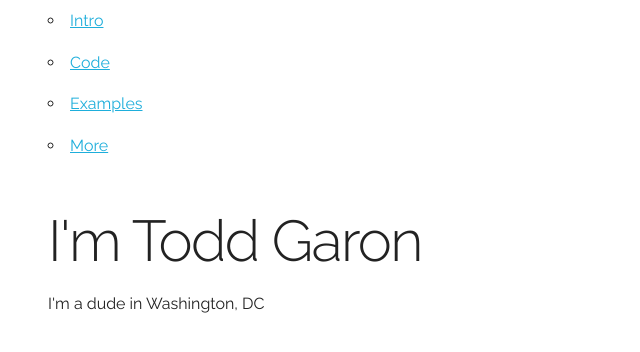
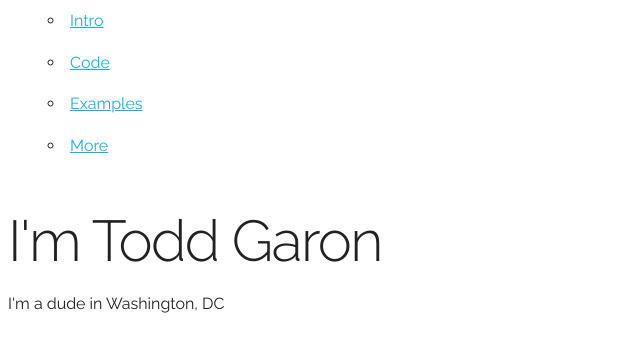
Before and after one commit to toddgaron/toddgaron.github.io, a Jekyll site: the page built from index.html, in a window 1280 px wide. Shown: the top 352 px of the page, without its empty margins (0-640 px from the left). Built offline with Jekyll 4.4.1, drawn with Linux system fonts in a browser that asks for light colours.

Commit message:
Update index.html
moved container to header/footer

```diff
--- a/index.html
+++ b/index.html
@@ -2,9 +2,5 @@
 layout: default
 title: Todd Garon
 ---
-<div class="container">
-
 <h1>I'm Todd Garon</h1>
 <p>I'm a dude in Washington, DC</a></p>
-
-</div><!--container-->
```
